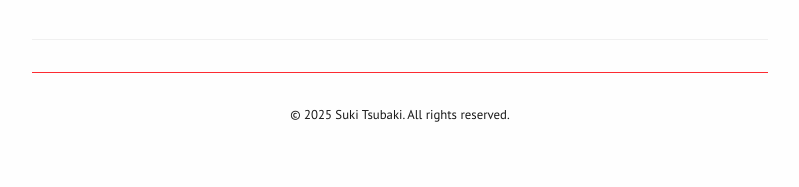
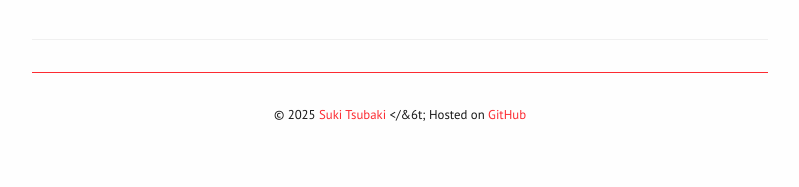
Before and after one commit to sukitsubaki/sukitsubaki.github.io, a Jekyll site: the page built from index.html, in a window 1280 px wide. Shown: the part 1123-1310 px from the top of the page, without its empty margins (240-1039 px from the left). Built offline with Jekyll 4.4.1, drawn with Linux system fonts in a browser that asks for light colours.

Commit message:
Update default.html

```diff
--- a/_layouts/default.html
+++ b/_layouts/default.html
@@ -27,7 +27,7 @@
     </main>
 
     <footer>
-        <p>&copy; {{ site.time | date: '%Y' }} {{ site.author }}. All rights reserved.</p>
+        <p>&copy; {{ site.time | date: '%Y' }} <a href="https://github.com/sukitsubaki" target="_blank">{{ site.author }}</a> &lt;/&6t; Hosted on <a href="https://github.com/sukitsubaki/sukitsubaki.github.io" target="_blank">GitHub</a></p>
     </footer>
 </body>
 </html>
```
